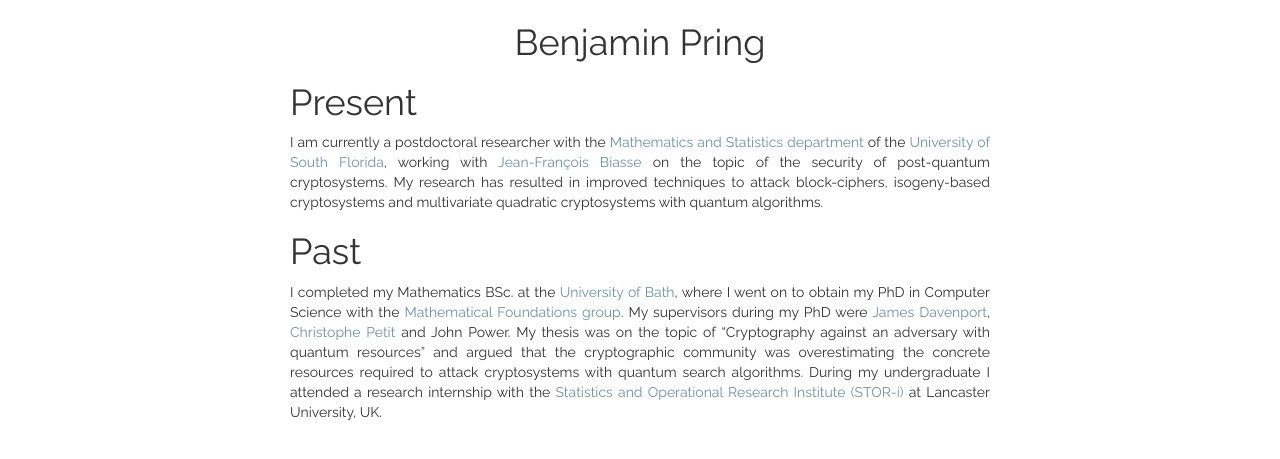
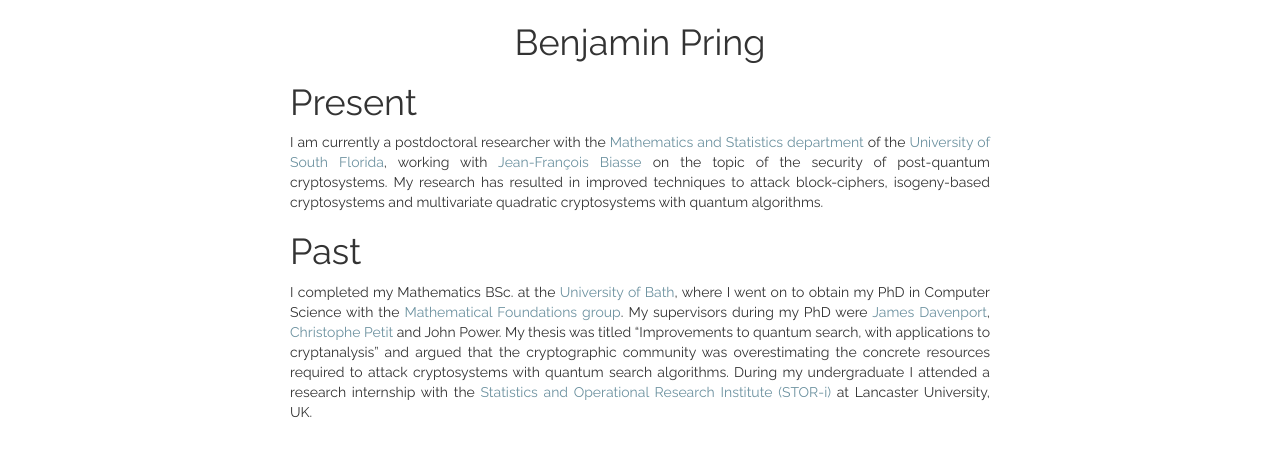
Before and after one commit to public-ket/public-ket.github.io, a plain HTML site: page index.html in a window 1280 px wide. Shown: the part 77-536 px from the top of the page. Drawn offline with nearby package versions, Linux system fonts and the light colour scheme; some packages are replaced by stand-ins of ours.

Commit message:
correction to title

```diff
--- a/index.html
+++ b/index.html
@@ -134,7 +134,7 @@
          <div class="homepage-content text-justify"><h1 id="present">Present</h1>
 <p>I am currently a postdoctoral researcher with the <a href="http://math.usf.edu/">Mathematics and Statistics department</a> of the <a href="https://www.usf.edu">University of South Florida</a>, working with <a href="http://www.lix.polytechnique.fr/~biasse/">Jean-François Biasse</a> on the topic of the security of post-quantum cryptosystems. My research has resulted in improved techniques to attack block-ciphers, isogeny-based cryptosystems and multivariate quadratic cryptosystems with quantum algorithms.</p>
 <h1 id="past">Past</h1>
-<p>I completed my Mathematics BSc. at the <a href="https://www.bath.ac.uk">University of Bath</a>, where I went on to obtain my PhD in Computer Science with the <a href="https://www.bath.ac.uk/projects/mathematical-foundations-of-computation/">Mathematical Foundations group</a>. My supervisors during my PhD were <a href="http://people.bath.ac.uk/masjhd/">James Davenport</a>, <a href="http://homepages.ulb.ac.be/~chripeti/index.html">Christophe Petit</a> and John Power. My thesis was on the topic of &ldquo;Cryptography against an adversary with quantum resources&rdquo; and argued that the cryptographic community was overestimating the concrete resources required to attack cryptosystems with quantum search algorithms. During my undergraduate I attended a research internship with the <a href="https://www.lancaster.ac.uk/stor-i/">Statistics and Operational Research Institute (STOR-i)</a> at Lancaster University, UK.</p>
+<p>I completed my Mathematics BSc. at the <a href="https://www.bath.ac.uk">University of Bath</a>, where I went on to obtain my PhD in Computer Science with the <a href="https://www.bath.ac.uk/projects/mathematical-foundations-of-computation/">Mathematical Foundations group</a>. My supervisors during my PhD were <a href="http://people.bath.ac.uk/masjhd/">James Davenport</a>, <a href="http://homepages.ulb.ac.be/~chripeti/index.html">Christophe Petit</a> and John Power. My thesis was titled &ldquo;Improvements to quantum search, with applications to cryptanalysis&rdquo; and argued that the cryptographic community was overestimating the concrete resources required to attack cryptosystems with quantum search algorithms. During my undergraduate I attended a research internship with the <a href="https://www.lancaster.ac.uk/stor-i/">Statistics and Operational Research Institute (STOR-i)</a> at Lancaster University, UK.</p>
 </div>
 </main>
 
```
